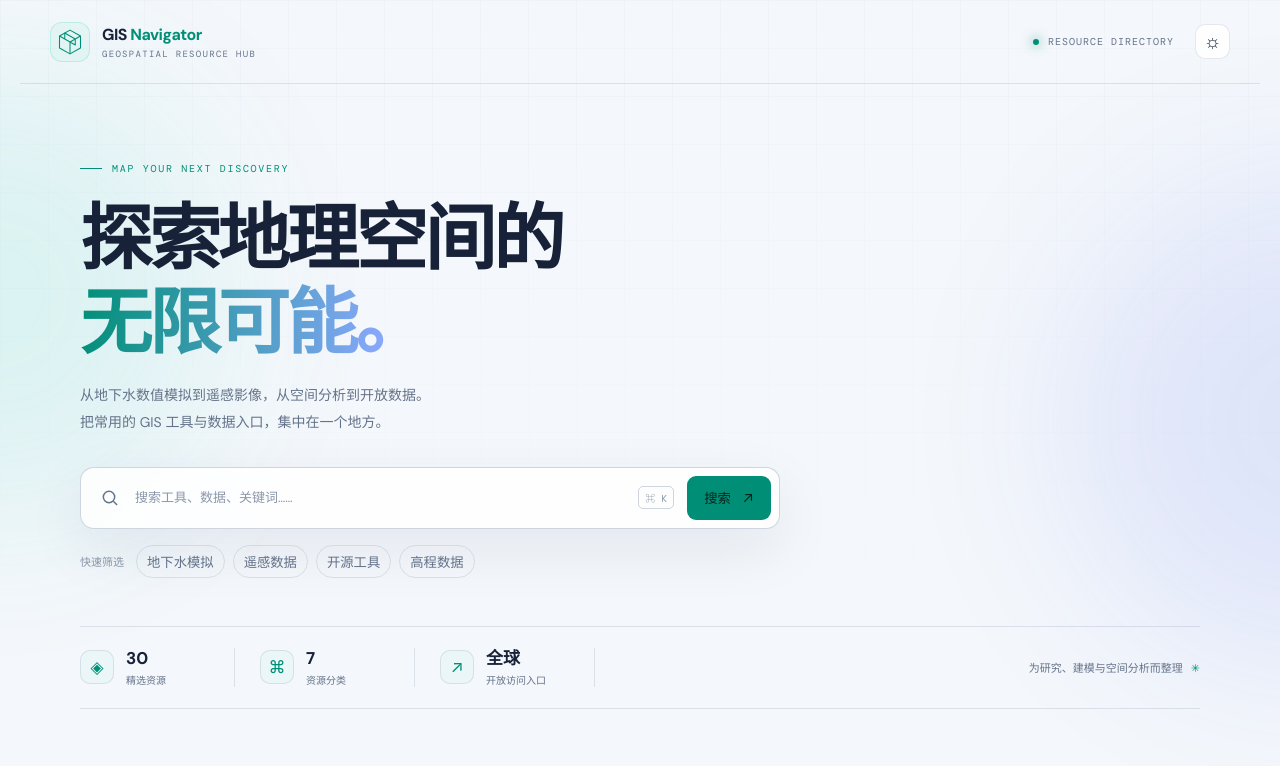
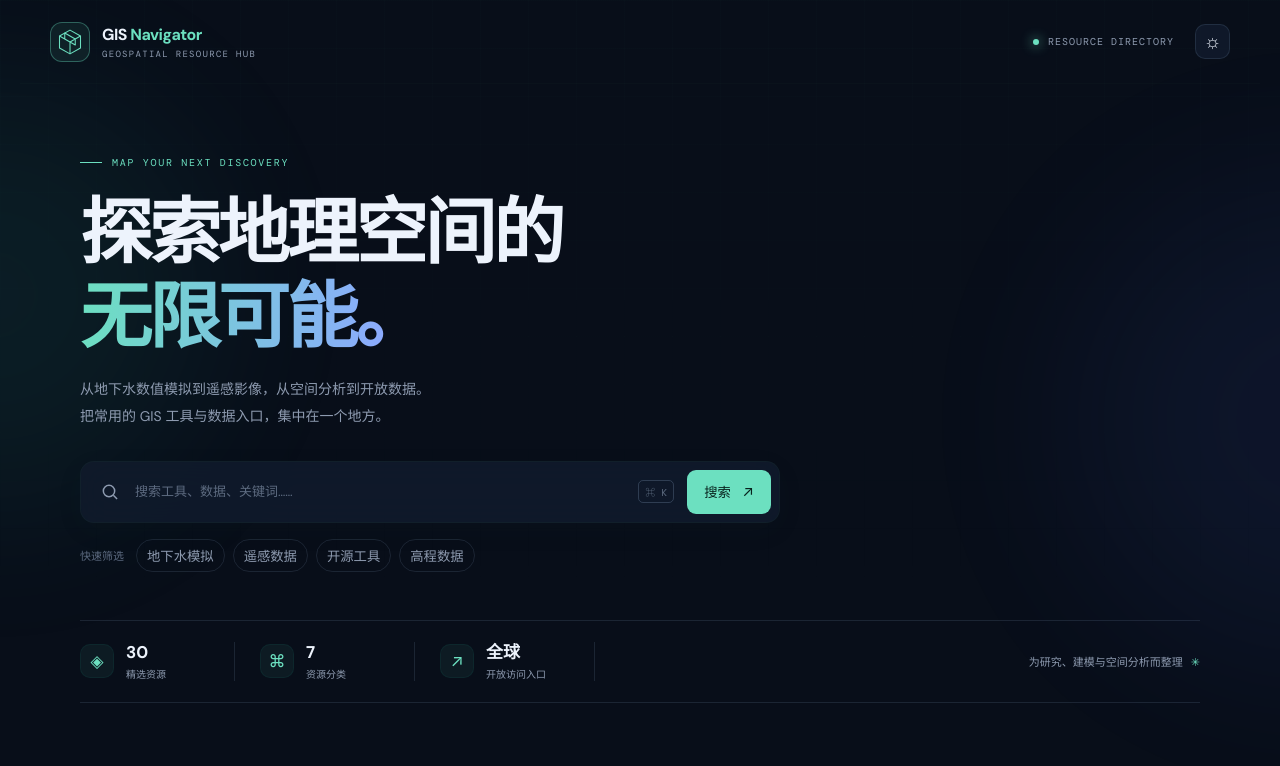
Before and after one commit to Anchen520i/gis-navigation, a plain HTML site: page index.html in a window 1280 px wide. Both pictures are taken after a click on the button "切换明暗主题". Shown: the top 766 px of the page. Drawn offline with nearby package versions, Linux system fonts and the light colour scheme.

Commit message:
Add files via upload

```diff
--- a/index.html
+++ b/index.html
@@ -3,7 +3,7 @@
 <head>
   <meta charset="utf-8">
   <meta name="viewport" content="width=device-width, initial-scale=1">
-  <meta name="theme-color" content="#0b1220">
+  <meta name="theme-color" content="#f8fafc">
   <meta name="description" content="GIS、地下水模拟、遥感与地理空间数据资源导航。">
   <title>GIS Navigator · 地理空间资源导航</title>
   <link rel="stylesheet" href="style.css">
@@ -21,7 +21,7 @@
     </a>
     <div class="topbar-right">
       <span class="status-dot"></span><span class="status-label">RESOURCE DIRECTORY</span>
-      <button class="icon-button" id="themeToggle" type="button" aria-label="切换明暗主题" title="切换明暗主题">☼</button>
+      <button class="icon-button" id="themeToggle" type="button" aria-label="切换明暗主题" title="切换明暗主题（默认浅色）">☼</button>
     </div>
   </header>
 
--- a/script.js
+++ b/script.js
@@ -411,8 +411,8 @@ document.getElementById("clearSearch").addEventListener("click", () => {
 });
 document.getElementById("themeToggle").addEventListener("click", () => {
   const root = document.documentElement;
-  root.classList.toggle("light");
-  try { localStorage.setItem(THEME_KEY, root.classList.contains("light") ? "light" : "dark"); } catch (_) {}
+  root.classList.toggle("dark");
+  try { localStorage.setItem(THEME_KEY, root.classList.contains("dark") ? "dark" : "light"); } catch (_) {}
 });
 document.addEventListener("keydown", event => {
   if ((event.metaKey || event.ctrlKey) && event.key.toLowerCase() === "k") {
@@ -429,7 +429,7 @@ document.addEventListener("keydown", event => {
 });
 
 try {
-  if (localStorage.getItem(THEME_KEY) === "light") document.documentElement.classList.add("light");
+  if (localStorage.getItem(THEME_KEY) === "dark") document.documentElement.classList.add("dark");
 } catch (_) {}
 document.getElementById("resourceCount").textContent = resources.length;
 document.getElementById("categoryCount").textContent = resources.reduce((set, item) => set.add(item.category), new Set()).size;
--- a/style.css
+++ b/style.css
@@ -1,9 +1,26 @@
 @import url('https://fonts.googleapis.com/css2?family=DM+Mono:wght@400;500&family=DM+Sans:wght@400;500;600;700&family=Noto+Sans+SC:wght@400;500;600;700;800&display=swap');
 
+/* Light-first theme: clean white canvas, soft gray surfaces, restrained green accent. */
 :root {
+  color-scheme: light;
+  --bg: #f8fafc;
+  --panel: rgba(255,255,255,.94);
+  --panel-solid: #ffffff;
+  --panel-hover: #f2f7f5;
+  --text: #172522;
+  --muted: #64736e;
+  --faint: #8c9a95;
+  --border: rgba(35, 67, 57, .11);
+  --border-strong: rgba(35, 67, 57, .2);
+  --accent: #13856b;
+  --accent-2: #4c8d7c;
+  --shadow: 0 12px 36px rgba(30, 62, 51, .07);
+  --radius: 16px;
+}
+:root.dark {
   color-scheme: dark;
   --bg: #080e19;
-  --panel: rgba(17, 27, 44, .78);
+  --panel: rgba(17, 27, 44, .88);
   --panel-solid: #111b2c;
   --panel-hover: #16243a;
   --text: #edf3fc;
@@ -14,22 +31,6 @@
   --accent: #6ce0c0;
   --accent-2: #7c9cff;
   --shadow: 0 20px 60px rgba(0,0,0,.16);
-  --radius: 18px;
-}
-:root.light {
-  color-scheme: light;
-  --bg: #f4f7fb;
-  --panel: rgba(255,255,255,.85);
-  --panel-solid: #fff;
-  --panel-hover: #f0f5fc;
-  --text: #172238;
-  --muted: #65738a;
-  --faint: #8b97a9;
-  --border: rgba(53, 79, 116, .13);
-  --border-strong: rgba(53, 79, 116, .23);
-  --accent: #008f76;
-  --accent-2: #4d6fe2;
-  --shadow: 0 20px 60px rgba(31,55,88,.08);
 }
 * { box-sizing: border-box; }
 html { scroll-behavior: smooth; }
@@ -41,10 +42,10 @@ body {
 }
 body::before {
   content: ""; position: fixed; inset: 0; z-index: -2; pointer-events: none;
-  background-image: linear-gradient(rgba(125,150,190,.035) 1px, transparent 1px), linear-gradient(90deg, rgba(125,150,190,.035) 1px, transparent 1px);
+  background-image: linear-gradient(rgba(47,94,77,.035) 1px, transparent 1px), linear-gradient(90deg, rgba(47,94,77,.035) 1px, transparent 1px);
   background-size: 48px 48px; mask-image: linear-gradient(to bottom, black, transparent 75%);
 }
-.ambient { position: fixed; z-index: -1; border-radius: 50%; filter: blur(90px); opacity: .13; pointer-events: none; }
+.ambient { position: fixed; z-index: -1; border-radius: 50%; filter: blur(90px); opacity: .075; pointer-events: none; }
 .ambient-one { width: 430px; height: 430px; top: 80px; left: -220px; background: #36d7ba; }
 .ambient-two { width: 480px; height: 480px; top: 180px; right: -270px; background: #536ef4; }
 .topbar { height: 84px; max-width: 1240px; margin: auto; padding: 0 30px; display:flex; align-items:center; justify-content:space-between; border-bottom: 1px solid var(--border); }
@@ -171,3 +172,31 @@ code { color:var(--accent); font-family:"DM Mono",monospace; font-size:10px; }
   .footer { padding:20px 18px 25px; flex-wrap:wrap; gap:8px 14px; }
   .footer-right { width:100%; margin-left:0; }
 }
+
+
+/* Refined light appearance */
+.topbar { border-bottom-color: rgba(35,67,57,.09); }
+.brand-mark { border-color: rgba(19,133,107,.2); background: #edf7f3; }
+.brand-mark svg { stroke: var(--accent); }
+.hero { padding-top: 72px; }
+.gradient-text { background-image: linear-gradient(100deg, #117c64 0%, #4b8b78 100%); }
+.search-box { background: #fff; border-color: rgba(35,67,57,.15); box-shadow: 0 8px 28px rgba(32,70,56,.06); }
+.search-box:focus-within { box-shadow: 0 0 0 3px rgba(19,133,107,.09), 0 8px 28px rgba(32,70,56,.06); }
+.search-box button { color: #fff; background: var(--accent); }
+.stat-icon { background: #eff7f3; border-color: rgba(19,133,107,.12); }
+.filter-pill.active { border-color: rgba(19,133,107,.28); background: #edf7f2; }
+.category-button.active { border-color: rgba(19,133,107,.28); box-shadow: inset 0 0 0 1px rgba(19,133,107,.025); }
+.resource-card { box-shadow: 0 2px 7px rgba(28,61,49,.018); }
+.resource-card:hover { box-shadow: 0 10px 26px rgba(28,61,49,.07); }
+.card-badge { background: #edf7f2; }
+.custom-note { background: linear-gradient(105deg, #f0f8f4, #fff 75%); }
+.custom-icon { border-color: rgba(19,133,107,.18); background: #f7fbf8; }
+:root.dark .brand-mark { border-color: rgba(108,224,192,.35); background: rgba(108,224,192,.08); }
+:root.dark .gradient-text { background-image: linear-gradient(95deg, var(--accent), #8ca9ff 90%); }
+:root.dark .search-box { background: var(--panel); }
+:root.dark .search-box button { color: #08221d; }
+:root.dark .stat-icon { background: rgba(108,224,192,.06); }
+:root.dark .filter-pill.active { border-color: rgba(108,224,192,.38); background: rgba(108,224,192,.07); }
+:root.dark .card-badge { background: rgba(108,224,192,.08); }
+:root.dark .custom-note { background: linear-gradient(105deg,rgba(108,224,192,.055),var(--panel)); }
+:root.dark .custom-icon { border-color: rgba(108,224,192,.25); background: transparent; }
```
